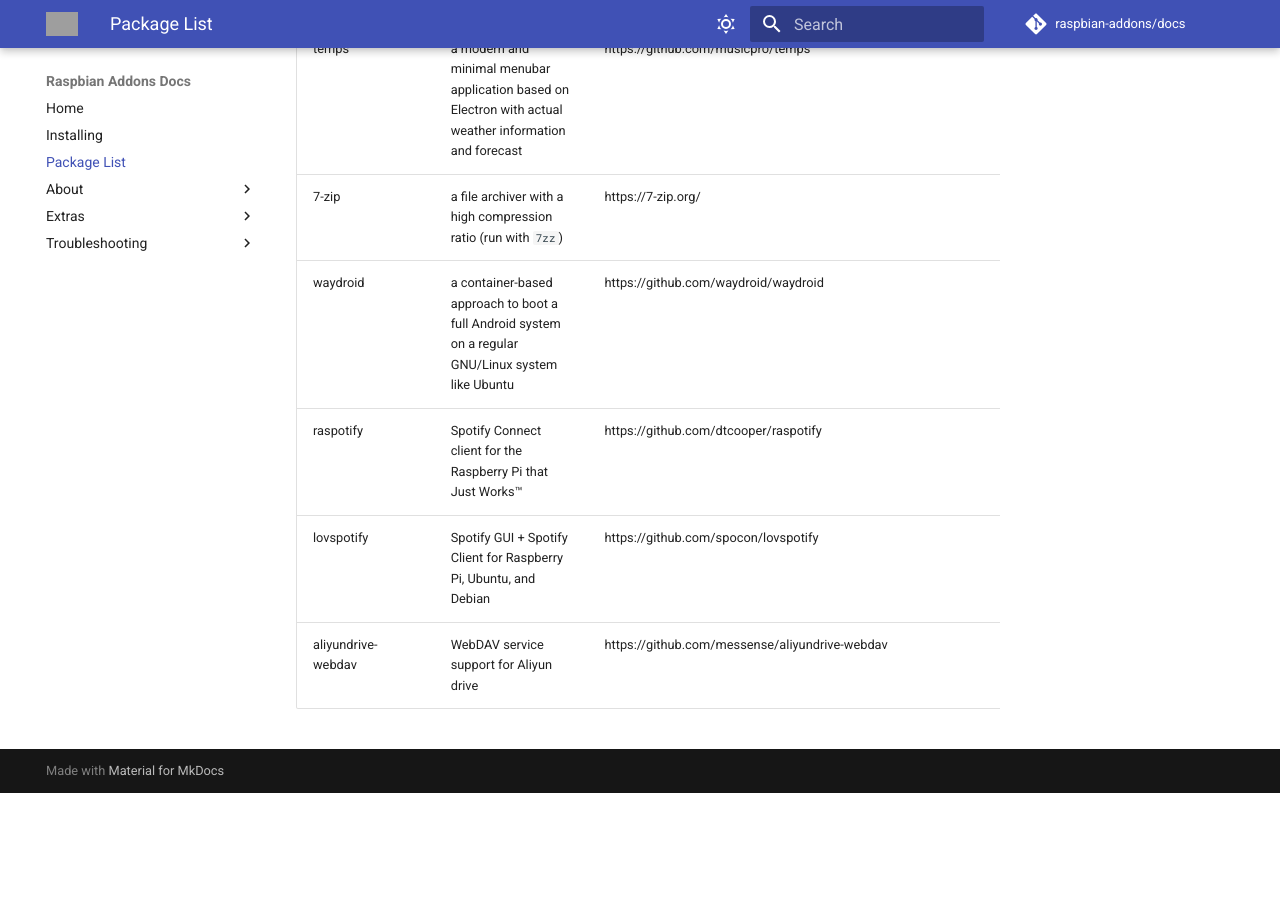
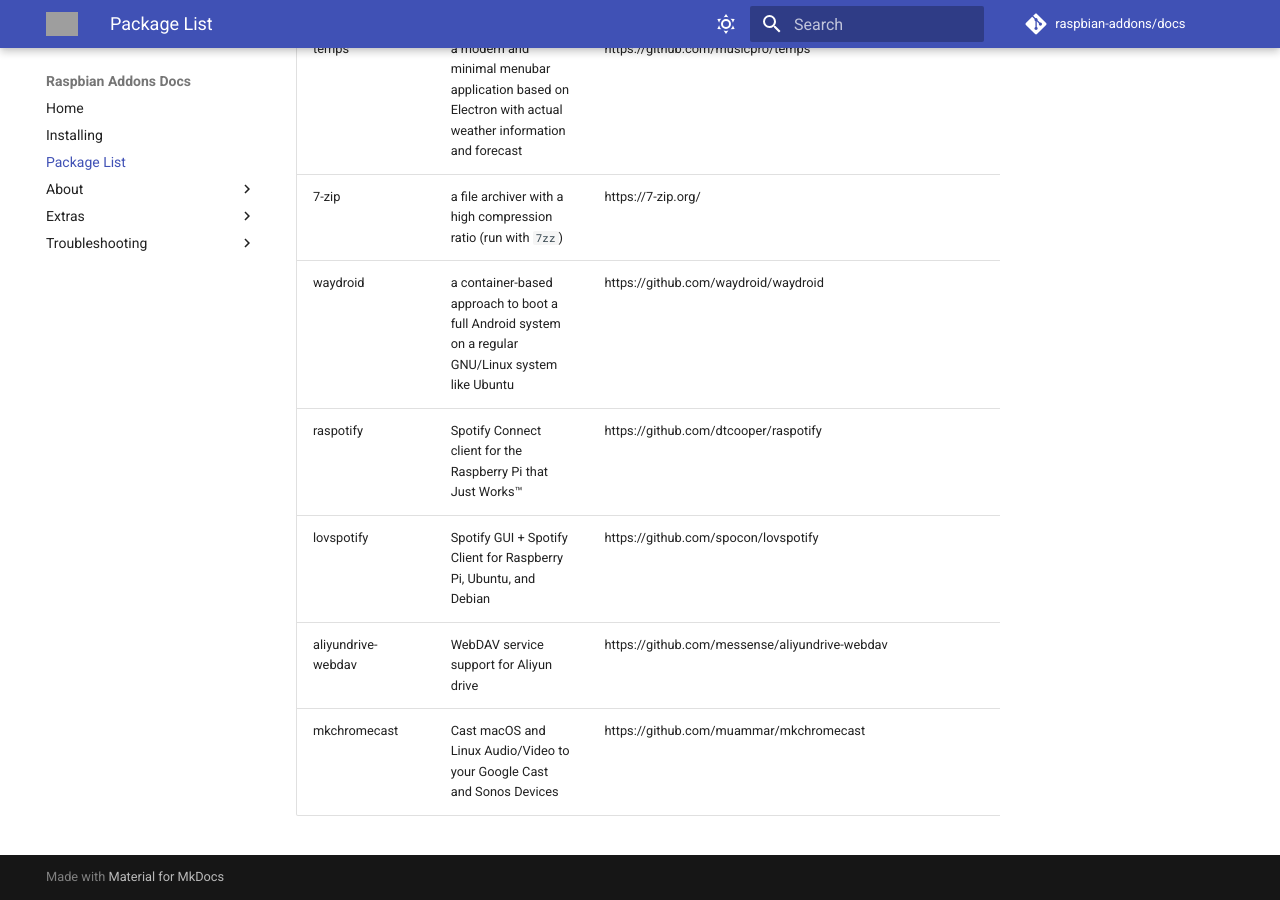
Before and after one commit to raspbian-addons/docs, an MkDocs documentation site: the page built from docs/package-list.md, in a window 1280 px wide and 900 px high, scrolled down 13964 px. Built offline with MkDocs 1.6.1 and Material for MkDocs 9.7.7, drawn with Linux system fonts in a browser that asks for light colours; comment, search, counter and statistics services are not loaded; before the commit the page ends 14757 px from its top, so only the background shows below that; grey boxes are pictures that could not be loaded.

Commit message:
added mkchromecast

```diff
--- a/docs/package-list.md
+++ b/docs/package-list.md
@@ -181,3 +181,4 @@
 | raspotify | Spotify Connect client for the Raspberry Pi that Just Works™ | https://github.com/dtcooper/raspotify |
 | lovspotify | Spotify GUI + Spotify Client for Raspberry Pi, Ubuntu, and Debian | https://github.com/spocon/lovspotify |
 | aliyundrive-webdav | WebDAV service support for Aliyun drive | https://github.com/messense/aliyundrive-webdav |
+| mkchromecast | Cast macOS and Linux Audio/Video to your Google Cast and Sonos Devices | https://github.com/muammar/mkchromecast |
```
